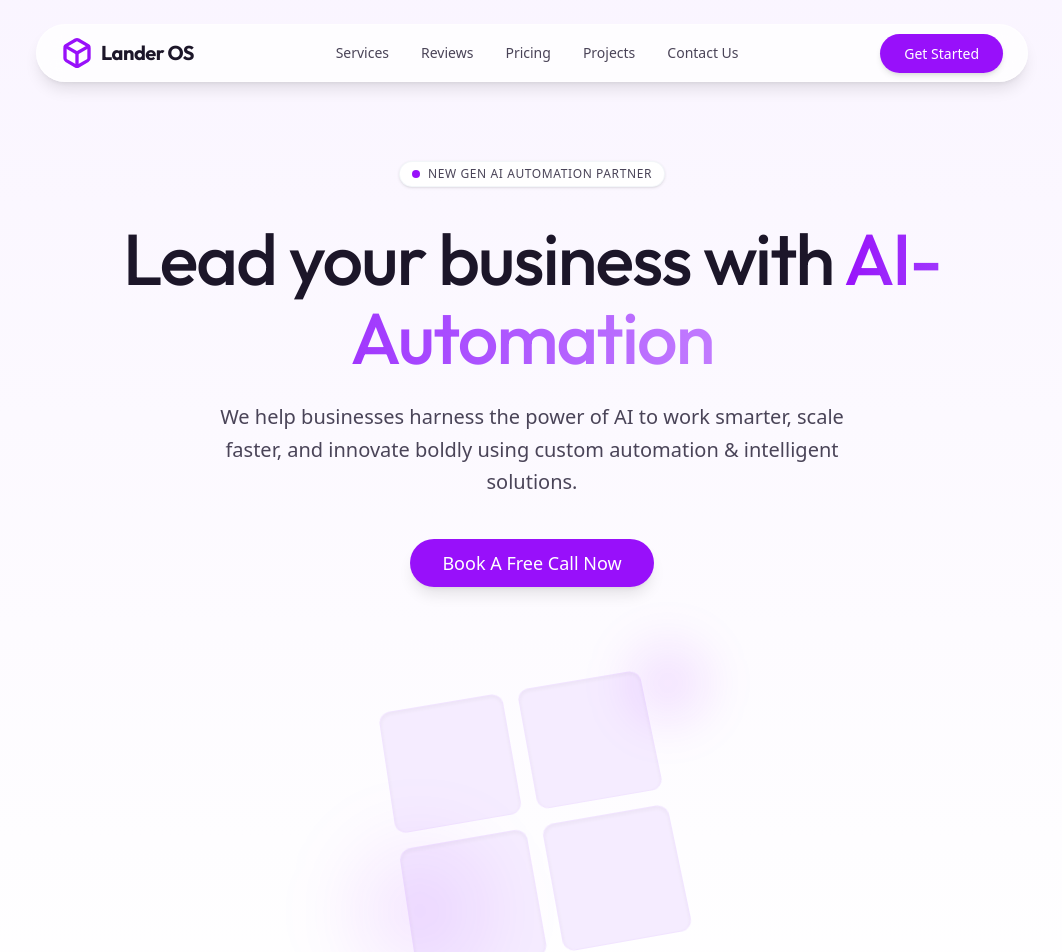
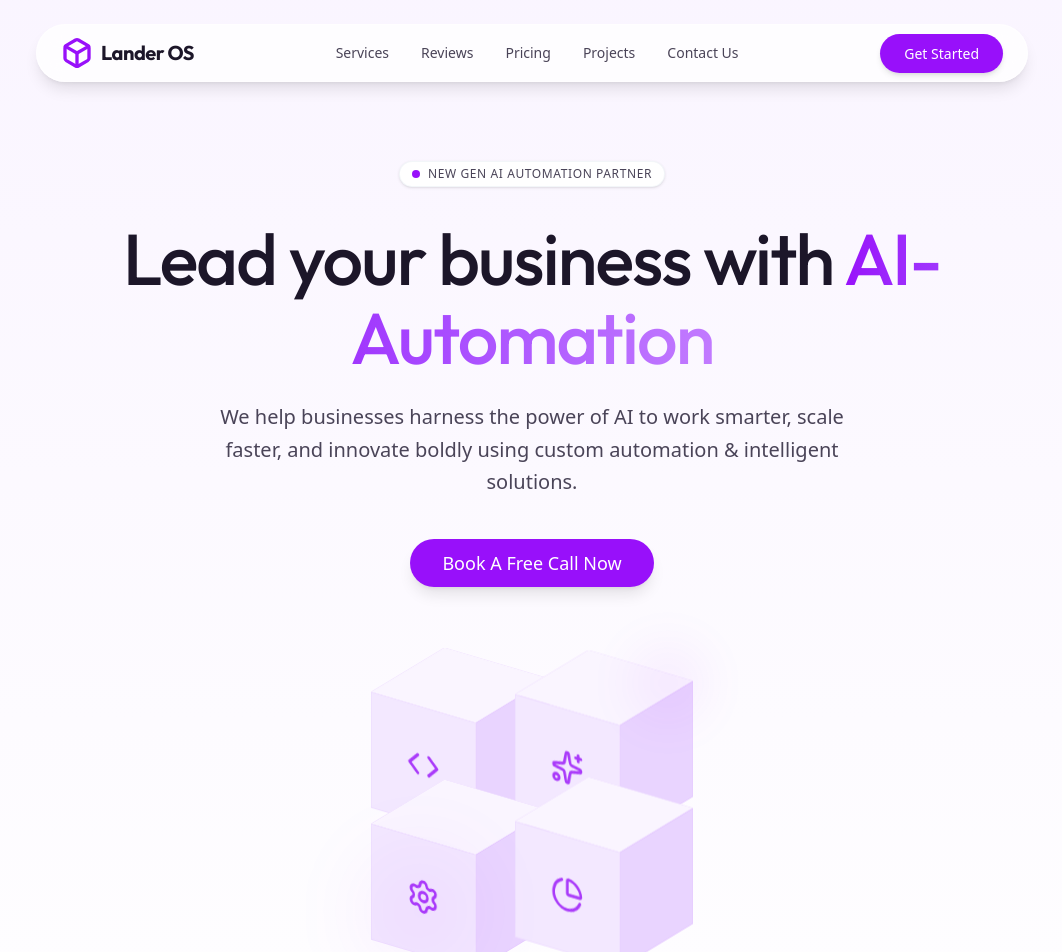
Before and after one commit to JodieFlacko/Shadow-Operator-Page, a Next.js app: page / in a window 1280 px wide. Shown: the top 952 px of the page, without its empty margins (108-1170 px from the left). Built offline with nearby package versions, Linux system fonts and the light colour scheme.

Commit message:
Optimization to deploy on Vercel

```diff
--- a/app/globals.css
+++ b/app/globals.css
@@ -27,6 +27,43 @@
       transform: translateX(-50%);
     }
   }
+
+  @keyframes float {
+
+    0%,
+    100% {
+      transform: translateY(0px);
+    }
+
+    50% {
+      transform: translateY(-20px);
+    }
+  }
+
+  --animate-float: float 6s ease-in-out infinite;
+
+  @keyframes fade-in-up {
+    0% {
+      opacity: 0;
+      transform: translateY(10px);
+    }
+
+    100% {
+      opacity: 1;
+      transform: translateY(0);
+    }
+  }
+
+  --animate-fade-in-up: fade-in-up 0.5s ease-out forwards;
+}
+
+/* 3D Utilities */
+.preserve-3d {
+  transform-style: preserve-3d;
+}
+
+.backface-hidden {
+  backface-visibility: hidden;
 }
 
 html {
--- /dev/null
+++ b/components/3d/Cube.tsx
@@ -0,0 +1,56 @@
+import React, { ReactNode } from 'react';
+
+interface CubeProps {
+    children?: ReactNode;
+    className?: string;
+}
+
+export default function Cube({ children, className = "" }: CubeProps) {
+    return (
+        <div className={`relative w-full h-full preserve-3d ${className}`}>
+            {/* Inner Container for Isometric Rotation */}
+            <div
+                className="relative w-full h-full preserve-3d"
+                style={{ transform: "rotateX(-25deg) rotateY(-35deg)" }}
+            >
+                {/* Front Face (Lighter Purple) */}
+                <div
+                    className="absolute inset-0 bg-purple-100 border border-purple-200/50 flex items-center justify-center backface-hidden"
+                    style={{ transform: "rotateY(0deg) translateZ(calc(var(--cube-size) / 2))" }}
+                >
+                    {children}
+                </div>
+
+                {/* Back Face */}
+                <div
+                    className="absolute inset-0 bg-purple-300 border border-purple-400/30 backface-hidden"
+                    style={{ transform: "rotateY(180deg) translateZ(calc(var(--cube-size) / 2))" }}
+                />
+
+                {/* Right Face (Medium Purple) */}
+                <div
+                    className="absolute inset-0 bg-purple-200 border border-purple-300/40 backface-hidden"
+                    style={{ transform: "rotateY(90deg) translateZ(calc(var(--cube-size) / 2))" }}
+                />
+
+                {/* Left Face */}
+                <div
+                    className="absolute inset-0 bg-purple-100 border border-purple-200/50 backface-hidden"
+                    style={{ transform: "rotateY(-90deg) translateZ(calc(var(--cube-size) / 2))" }}
+                />
+
+                {/* Top Face (Lightest/White) */}
+                <div
+                    className="absolute inset-0 bg-purple-50 border border-purple-200/50 backface-hidden"
+                    style={{ transform: "rotateX(90deg) translateZ(calc(var(--cube-size) / 2))" }}
+                />
+
+                {/* Bottom Face */}
+                <div
+                    className="absolute inset-0 bg-purple-200 border border-purple-300/40 backface-hidden"
+                    style={{ transform: "rotateX(-90deg) translateZ(calc(var(--cube-size) / 2))" }}
+                />
+            </div>
+        </div>
+    );
+}
--- a/components/Hero.tsx
+++ b/components/Hero.tsx
@@ -1,11 +1,43 @@
 "use client";
 
+import { useRef } from "react";
 import { motion } from "framer-motion";
+import { Settings, Sparkles, PieChart, Code } from "lucide-react";
+import Cube from "./3d/Cube";
 import FadeIn from "./FadeIn";
 
 export default function Hero() {
+    const containerRef = useRef<HTMLDivElement>(null);
+
+    const handleMouseMove = (e: React.MouseEvent<HTMLDivElement>) => {
+        if (!containerRef.current) return;
+
+        const { left, top, width, height } = containerRef.current.getBoundingClientRect();
+        const centerX = left + width / 2;
+        const centerY = top + height / 2;
+
+        // Calculate distance from center
+        const mouseX = e.clientX - centerX;
+        const mouseY = e.clientY - centerY;
+
+        // Apply heavy dampening for subtle effect (max ~5-10deg)
+        const rotateX = (mouseY / 50) * -1; // Invert axis for natural feel
+        const rotateY = mouseX / 50;
+
+        // Apply transformations to the grid container
+        // We start with a base 0 rotation since the Cubes handle their own isometric tilt
+        const grid = document.getElementById('cube-grid');
+        if (grid) {
+            grid.style.transform = `perspective(1000px) rotateX(${rotateX}deg) rotateY(${rotateY}deg)`;
+        }
+    };
+
     return (
-        <section className="relative pt-40 pb-24 overflow-hidden bg-gradient-to-b from-purple-50 to-white">
+        <section
+            ref={containerRef}
+            onMouseMove={handleMouseMove}
+            className="relative pt-40 pb-24 overflow-hidden bg-gradient-to-b from-purple-50 to-white"
+        >
             {/* Background Gradients */}
             <div className="absolute top-0 left-1/2 -translate-x-1/2 w-full h-[600px] bg-[radial-gradient(ellipse_at_top,var(--color-accent)_0%,transparent_50%)] opacity-10 blur-3xl -z-10" />
 
@@ -42,21 +74,81 @@ export default function Hero() {
 
                 {/* Isometric Placeholder Grid */}
                 <FadeIn delay={0.5}>
-                    <div className="relative mt-8 mx-auto -z-10 w-fit pointer-events-none select-none" style={{ perspective: "1000px" }}>
-                        <div className="grid grid-cols-2 gap-4 transform rotate-x-12 rotate-z-[-10deg] opacity-80">
-                            {[...Array(4)].map((_, i) => (
-                                <motion.div
-                                    key={i}
-                                    initial={{ opacity: 0, y: 20 }}
-                                    animate={{ opacity: 1, y: 0 }}
-                                    transition={{ delay: 0.6 + (i * 0.1), duration: 0.8 }}
-                                    className="w-24 h-24 sm:w-32 sm:h-32 bg-purple-100 rounded-xl shadow-inner border border-purple-200/50"
-                                />
-                            ))}
+                    <div
+                        className="relative mt-8 mx-auto -z-10 w-fit pointer-events-none select-none"
+                        style={{ perspective: "1000px" }}
+                    >
+                        <div
+                            className="grid grid-cols-2 gap-4 transition-transform duration-100 ease-out preserve-3d"
+                            id="cube-grid"
+                        >
+                            <motion.div
+                                initial={{ opacity: 0, y: 20 }}
+                                animate={{ opacity: 1, y: 0 }}
+                                transition={{ delay: 0.6, duration: 0.8 }}
+                                className="w-24 h-24 sm:w-32 sm:h-32 [--cube-size:6rem] sm:[--cube-size:8rem] animate-float"
+                                style={{ animationDelay: "0s" }}
+                            >
+                                <Cube>
+                                    <Code className="w-10 h-10 text-purple-600 opacity-80" />
+                                </Cube>
+                            </motion.div>
+
+                            <motion.div
+                                initial={{ opacity: 0, y: 20 }}
+                                animate={{ opacity: 1, y: 0 }}
+                                transition={{ delay: 0.7, duration: 0.8 }}
+                                className="w-24 h-24 sm:w-32 sm:h-32 [--cube-size:6rem] sm:[--cube-size:8rem] animate-float"
+                                style={{ animationDelay: "1.5s" }}
+                            >
+                                <Cube>
+                                    <Sparkles className="w-10 h-10 text-purple-600 opacity-80" />
+                                </Cube>
+                            </motion.div>
+
+                            <motion.div
+                                initial={{ opacity: 0, y: 20 }}
+                                animate={{ opacity: 1, y: 0 }}
+                                transition={{ delay: 0.8, duration: 0.8 }}
+                                className="w-24 h-24 sm:w-32 sm:h-32 [--cube-size:6rem] sm:[--cube-size:8rem] animate-float"
+                                style={{ animationDelay: "3s" }}
+                            >
+                                <Cube>
+                                    <Settings className="w-10 h-10 text-purple-600 opacity-80" />
+                                </Cube>
+                            </motion.div>
+
+                            <motion.div
+                                initial={{ opacity: 0, y: 20 }}
+                                animate={{ opacity: 1, y: 0 }}
+                                transition={{ delay: 0.9, duration: 0.8 }}
+                                className="w-24 h-24 sm:w-32 sm:h-32 [--cube-size:6rem] sm:[--cube-size:8rem] animate-float"
+                                style={{ animationDelay: "4.5s" }}
+                            >
+                                <Cube>
+                                    <PieChart className="w-10 h-10 text-purple-600 opacity-80" />
+                                </Cube>
+                            </motion.div>
                         </div>
                         {/* Floating Orbs for extra depth */}
-                        <div className="absolute -top-10 -right-10 w-20 h-20 bg-purple-600/10 rounded-full blur-xl" />
-                        <div className="absolute -bottom-5 -left-10 w-32 h-32 bg-purple-600/10 rounded-full blur-2xl" />
+                        <div className="absolute -top-10 -right-10 w-20 h-20 bg-purple-600/10 rounded-full blur-xl animate-pulse" />
+                        <div className="absolute -bottom-5 -left-10 w-32 h-32 bg-purple-600/10 rounded-full blur-2xl animate-pulse" style={{ animationDelay: "2s" }} />
+                    </div>
+                </FadeIn>
+
+                {/* Trusted By Fade In */}
+                <FadeIn delay={0.8}>
+                    <div className="mt-20 opacity-0 animate-fade-in-up" style={{ animationFillMode: 'forwards' }}>
+                        <p className="text-sm font-medium text-muted/60 uppercase tracking-widest mb-6">
+                            Trusted by big brands around the world
+                        </p>
+                        {/* Placeholder for logos */}
+                        <div className="flex justify-center gap-8 opacity-50 grayscale">
+                            <div className="h-8 w-24 bg-current/20 rounded"></div>
+                            <div className="h-8 w-24 bg-current/20 rounded"></div>
+                            <div className="h-8 w-24 bg-current/20 rounded"></div>
+                            <div className="h-8 w-24 bg-current/20 rounded"></div>
+                        </div>
                     </div>
                 </FadeIn>
             </div>
```
Also changed, not shown: package.json (line endings or trailing spaces).
